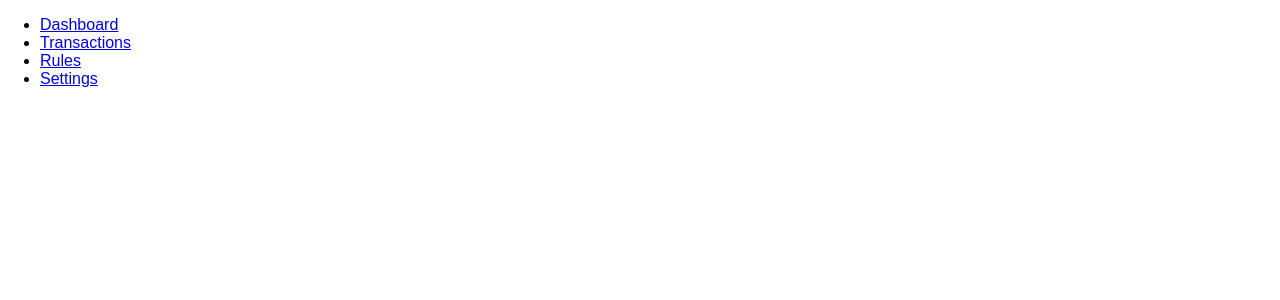
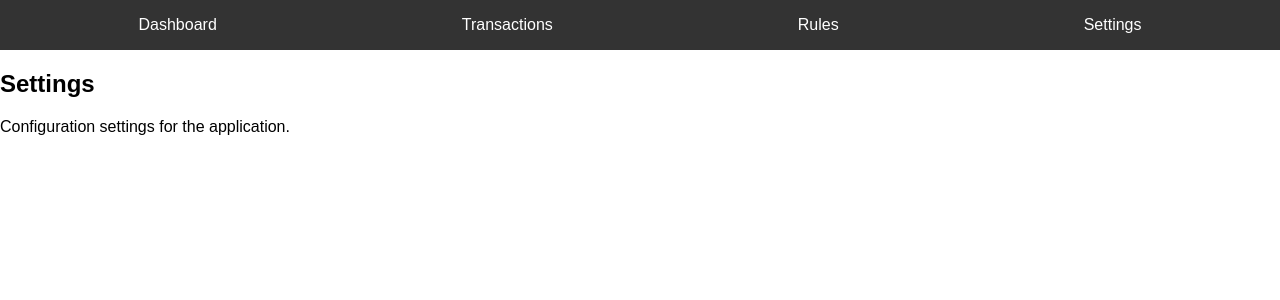
Before and after one commit to Baillie11/SecureTrader, a React (Create React App) app: page /settings in a window 1280 px wide. Shown: the top 300 px of the page. Built offline with nearby package versions, Linux system fonts and the light colour scheme.

Commit message:
Add Transactions, Rules, and Settings pages; style NavigationBar

```diff
--- a/src/App.js
+++ b/src/App.js
@@ -2,6 +2,9 @@ import React from 'react';
 import { BrowserRouter as Router, Routes, Route } from 'react-router-dom';
 import NavigationBar from './components/NavigationBar';
 import Dashboard from './pages/Dashboard';
+import Transactions from './pages/Transactions';
+import Rules from './pages/Rules';
+import Settings from './pages/Settings';
 
 const App = () => {
   return (
@@ -10,7 +13,9 @@ const App = () => {
         <NavigationBar />
         <Routes>
           <Route path="/" element={<Dashboard />} />
-          {/* Add other routes here */}
+          <Route path="/transactions" element={<Transactions />} />
+          <Route path="/rules" element={<Rules />} />
+          <Route path="/settings" element={<Settings />} />
         </Routes>
       </div>
     </Router>
--- /dev/null
+++ b/src/components/NavigationBar.css
@@ -0,0 +1,25 @@
+nav {
+    background-color: #333;
+    padding: 1em;
+  }
+
+  .nav-list {
+    list-style: none;
+    display: flex;
+    justify-content: space-around;
+    margin: 0;
+    padding: 0;
+  }
+
+  .nav-list li {
+    margin: 0 1em;
+  }
+
+  .nav-list a {
+    color: white;
+    text-decoration: none;
+  }
+
+  .nav-list a:hover {
+    text-decoration: underline;
+  }
--- a/src/components/NavigationBar.js
+++ b/src/components/NavigationBar.js
@@ -1,10 +1,11 @@
 import React from 'react';
 import { Link } from 'react-router-dom';
+import './NavigationBar.css';
 
 const NavigationBar = () => {
   return (
     <nav>
-      <ul>
+      <ul className="nav-list">
         <li><Link to="/">Dashboard</Link></li>
         <li><Link to="/transactions">Transactions</Link></li>
         <li><Link to="/rules">Rules</Link></li>
--- /dev/null
+++ b/src/pages/Rules.js
@@ -0,0 +1,12 @@
+import React from 'react';
+
+const Rules = () => {
+  return (
+    <div>
+      <h2>Rules</h2>
+      <p>Manage fraud detection rules.</p>
+    </div>
+  );
+};
+
+export default Rules;
--- /dev/null
+++ b/src/pages/Settings.js
@@ -0,0 +1,12 @@
+import React from 'react';
+
+const Settings = () => {
+  return (
+    <div>
+      <h2>Settings</h2>
+      <p>Configuration settings for the application.</p>
+    </div>
+  );
+};
+
+export default Settings;
--- /dev/null
+++ b/src/pages/Transactions.js
@@ -0,0 +1,12 @@
+import React from 'react';
+
+const Transactions = () => {
+  return (
+    <div>
+      <h2>Transactions</h2>
+      <p>List of all transactions with details and risk scores.</p>
+    </div>
+  );
+};
+
+export default Transactions;
```
